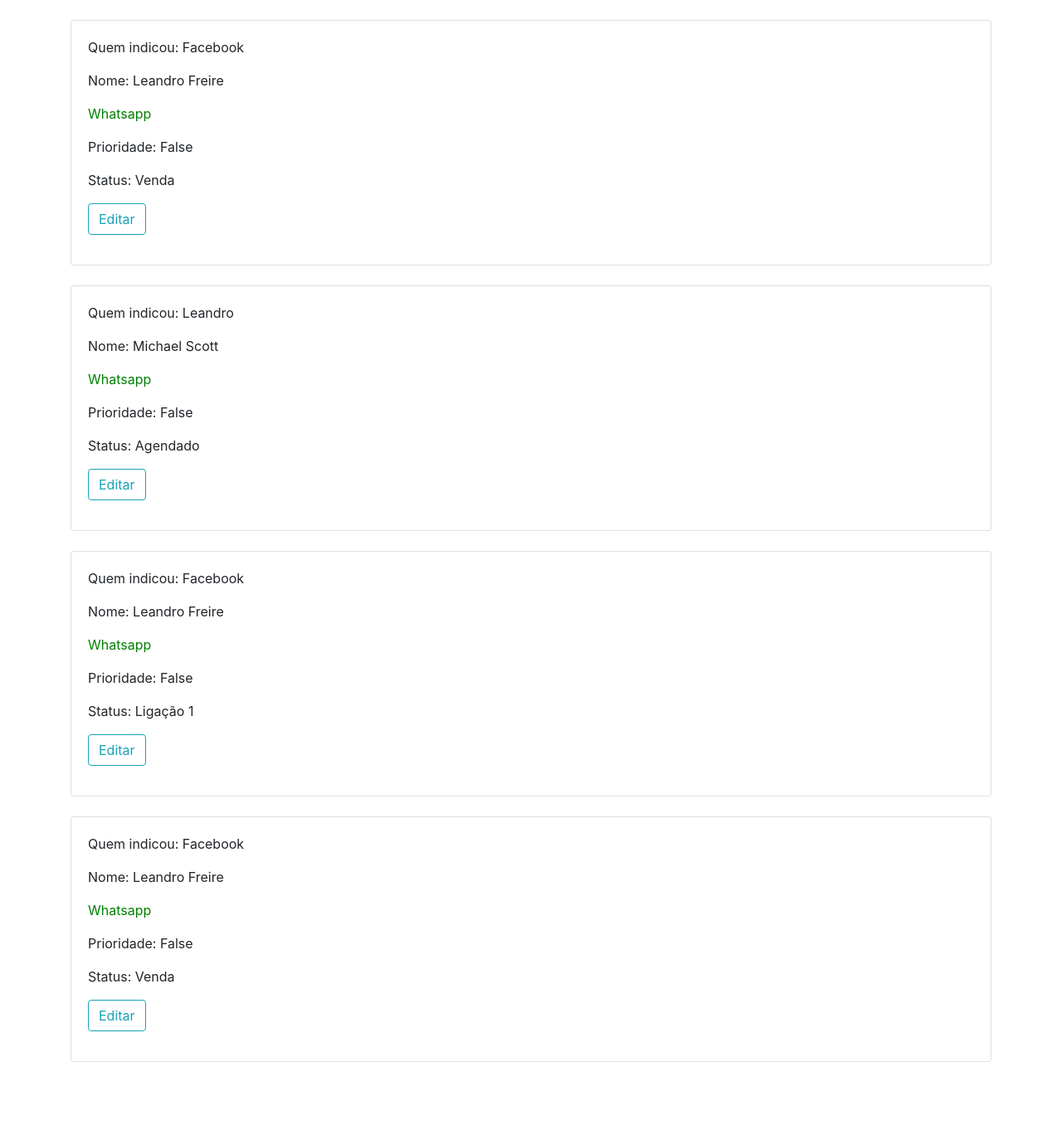
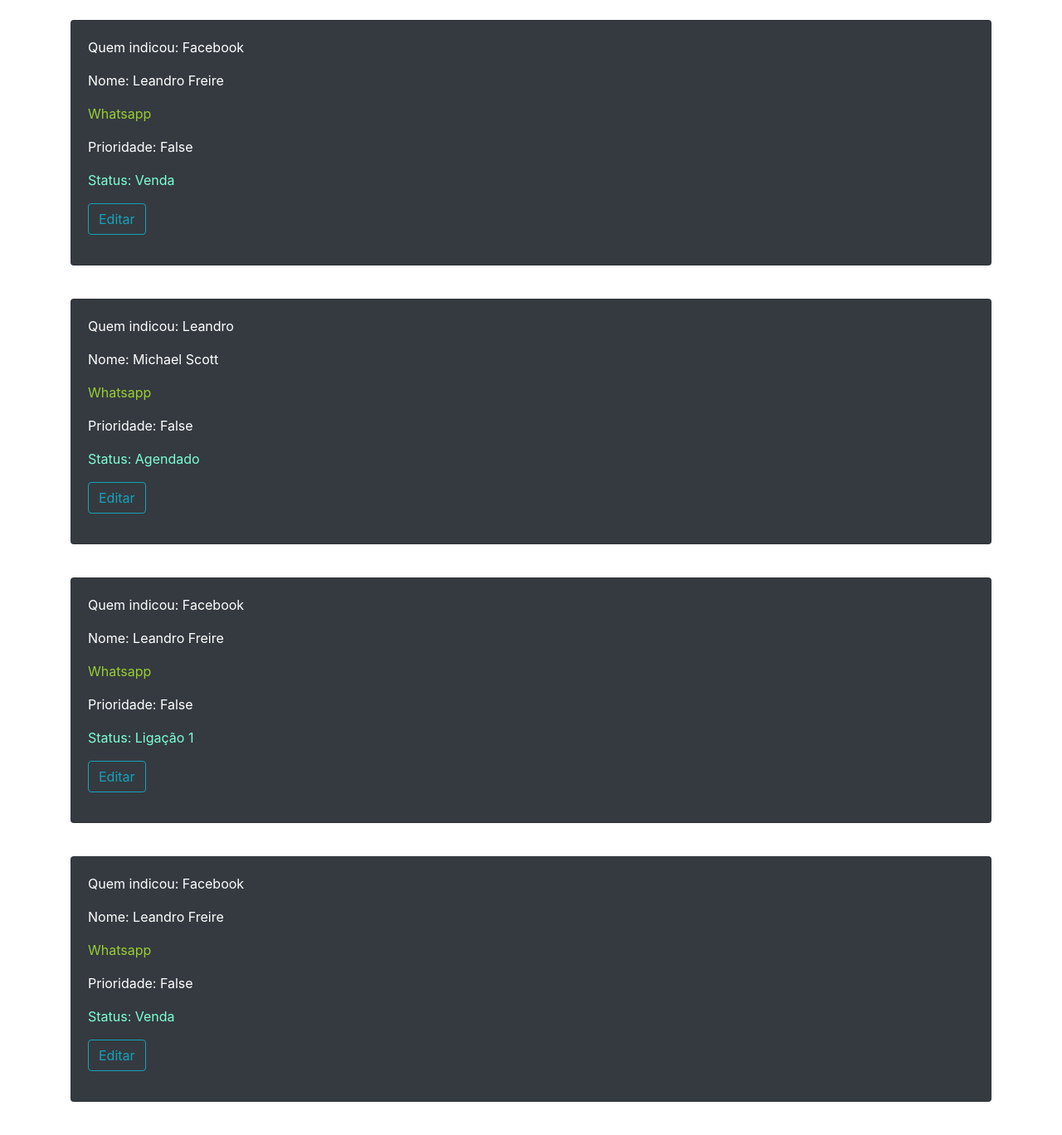
Before and after one commit to leandrofreire13/leadwsp, a Django app: page /referidos in a window 1280 px wide. Shown: the part 70-1438 px from the top of the page at 83% size. Before the commit the page ends 1350 px from the top, so only its background shows below. Run offline with Django 3.2, Linux system fonts and the light colour scheme; a user stored in the database is signed in; data comes from the database, SQL or seed files in the repository; some libraries are stand-ins or nearby versions.

Commit message:
Tentando fazer o css funcionar

```diff
--- a/referidos/static/css/style.css
+++ b/referidos/static/css/style.css
@@ -1,4 +1,8 @@
 a{
     text-decoration: none;
-    color: green;
+    color: yellowgreen;
 }
+
+.status-iniciar{
+    color: aquamarine;
+}
--- a/referidos/templates/referidos/base.html
+++ b/referidos/templates/referidos/base.html
@@ -10,6 +10,7 @@
     <link rel="stylesheet" href="{% static 'css/bootstrap.min.css' %}">
     <link rel="stylesheet" href="{% static 'fa/css/all.min.css' %}">
     <link rel="stylesheet" href="{% static 'css/style.css' %}">
+
 </head>
 <body>
     <nav class="navbar navbar-expand-lg navbar-dark bg-dark">
--- a/referidos/templates/referidos/lista_referidos.html
+++ b/referidos/templates/referidos/lista_referidos.html
@@ -4,13 +4,13 @@
 
 {% for referido in referidos %}
 
-<div class="card">
+<div class="card text-white bg-dark mb-3">
     <div class="card-body">
         <p>Quem indicou: {{ referido.quem_indicou }}</p>
         <p>Nome: {{ referido.nome }} </p>
         <p> <a href="https://wa.me/{{ referido.telefone }}" target="_blank">Whatsapp</a> </p>
         <p>Prioridade: {{ referido.prioridade }} </p>
-        <p>Status: {{ referido.status }} </p>
+        <p class="status-iniciar">Status: {{ referido.status }} </p>
         <p><a href="{% url 'referido_edit' pk=referido.pk %}" class="btn btn-outline-info" role="button">Editar</a></p>
     </div>
 </div>
--- a/referidos/templates/referidos/referidos_form.html
+++ b/referidos/templates/referidos/referidos_form.html
@@ -8,8 +8,6 @@
     <div class="form-group">
         {{ form.as_p }}
     </div>
-
-
         <button type="submit" class="save btn btn´default">Salvar</button>
     </form>
 
```
Also changed, not shown: referidos/static/css/bootstrap.css.
